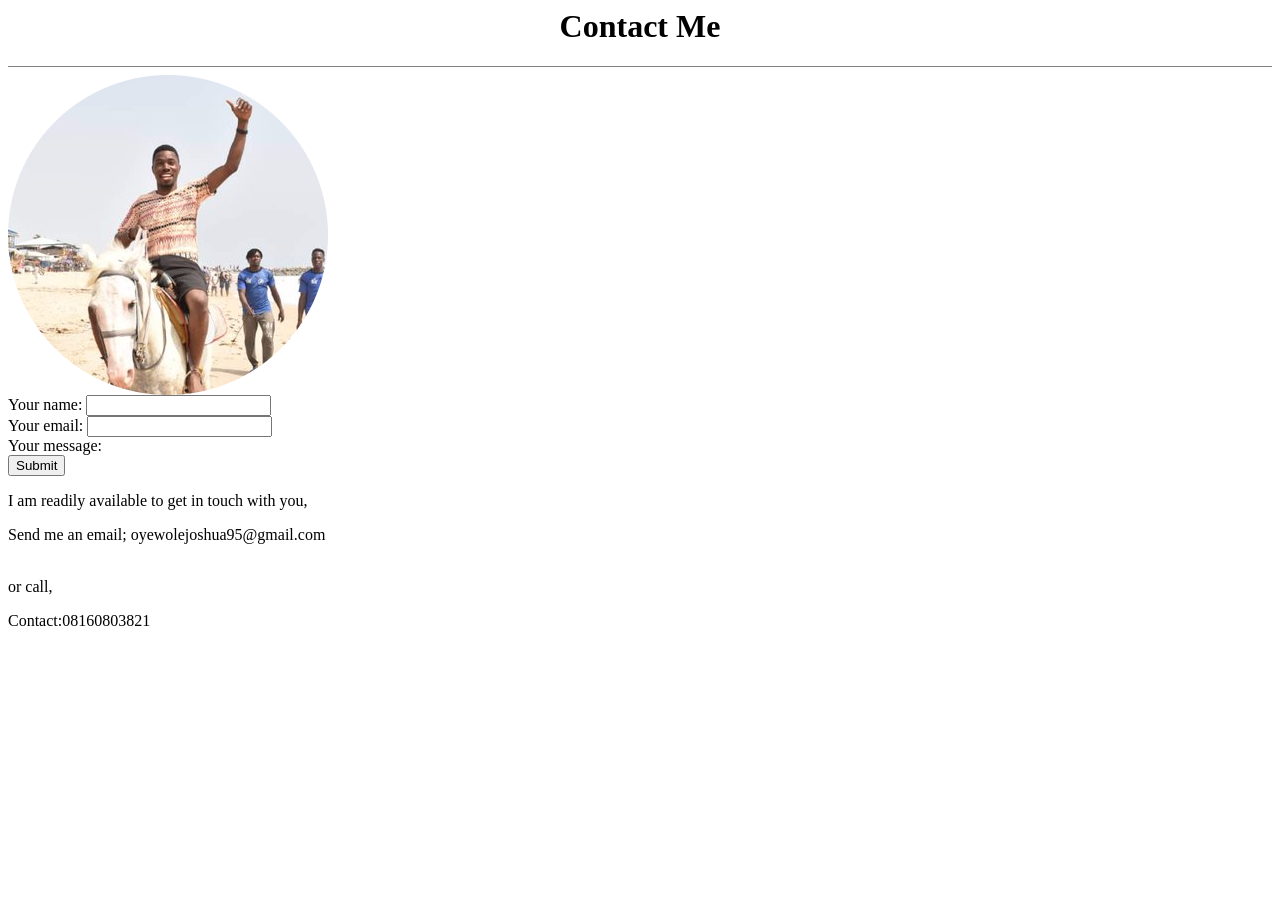
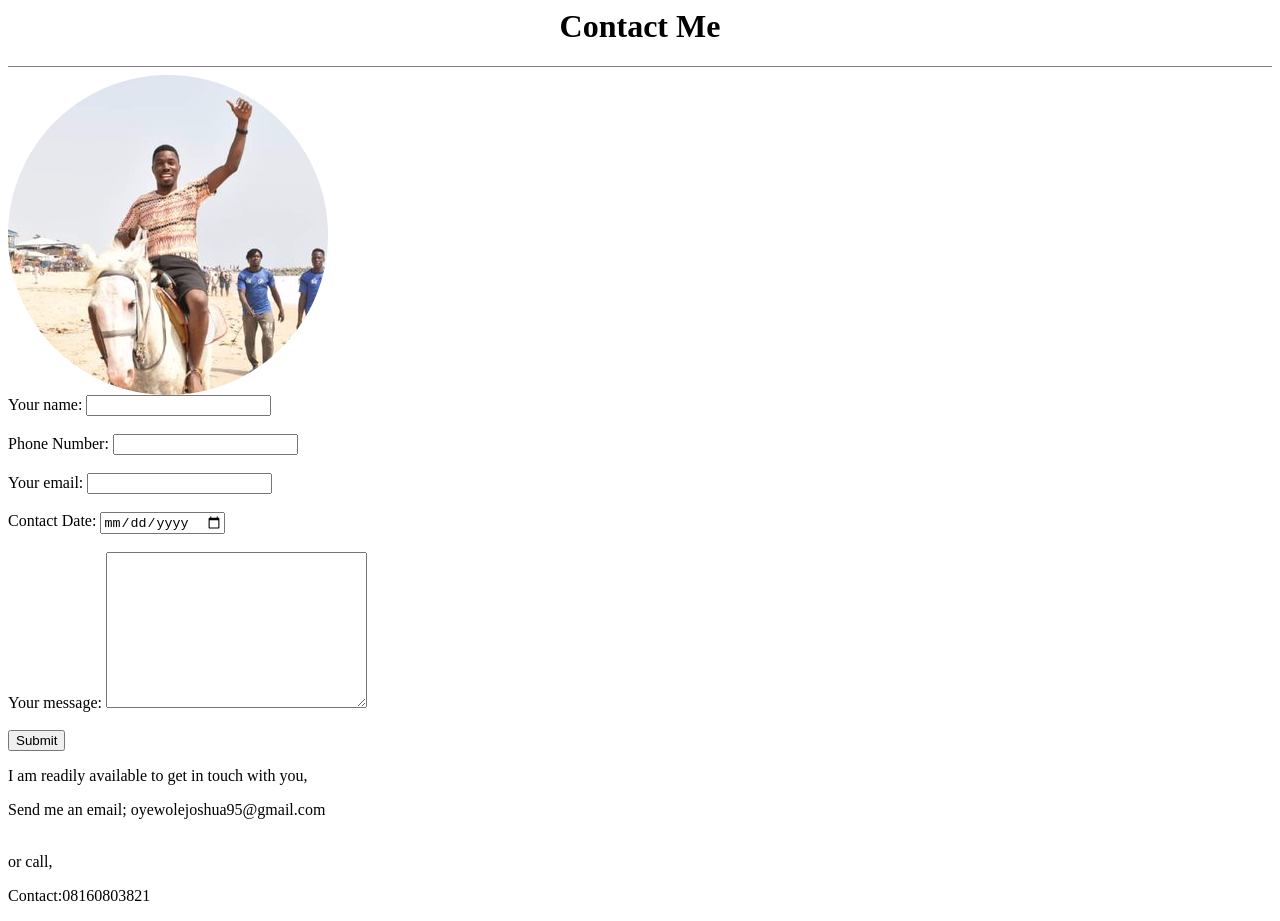
Before and after one commit to Realkooljosh/My-Page, a plain HTML site: page Contact-me.html in a window 1280 px wide. Before the commit the page ends 800 px from the top, so only its background shows below. Drawn offline with Linux system fonts and the light colour scheme.

Commit message:
contact changes

```diff
--- a/Contact-me.html
+++ b/Contact-me.html
@@ -11,13 +11,19 @@
 </head>
 
 <body>
-  <form action="mailto:oyewolejoshua95@gmail.com" enctype="text/plain">
+  <form class action="mailto:oyewolejoshua95@gmail.com" method="post" enctype="text/plain">
     <label>Your name:</label>
-    <input type="text" name="Your name" value""><br>
+    <input type="text" name="Your name" value""><br><br>
+    <label>Phone Number:</label>
+    <input type="tel" name="Phone Number" value=""><br><br>
     <label>Your email:</label>
-    <input type="email" name="Your email" value""><br>
+    <input type="email" name="Your email" value""><br><br>
+    <label>Contact Date:</label>
+    <input type="date" name="Contact date" value=""><br><br>
     <label>Your message:</label>
-    <textarea="yourmessage" rows="10" cols="30"></textarea><br>
+    <textarea name="Your Message" rows="10" cols="30"></textarea>
+    <br>
+    <br>
     <input type="submit" name="">
   </form>
   <p>I am readily available to get in touch with you,</p>
```
